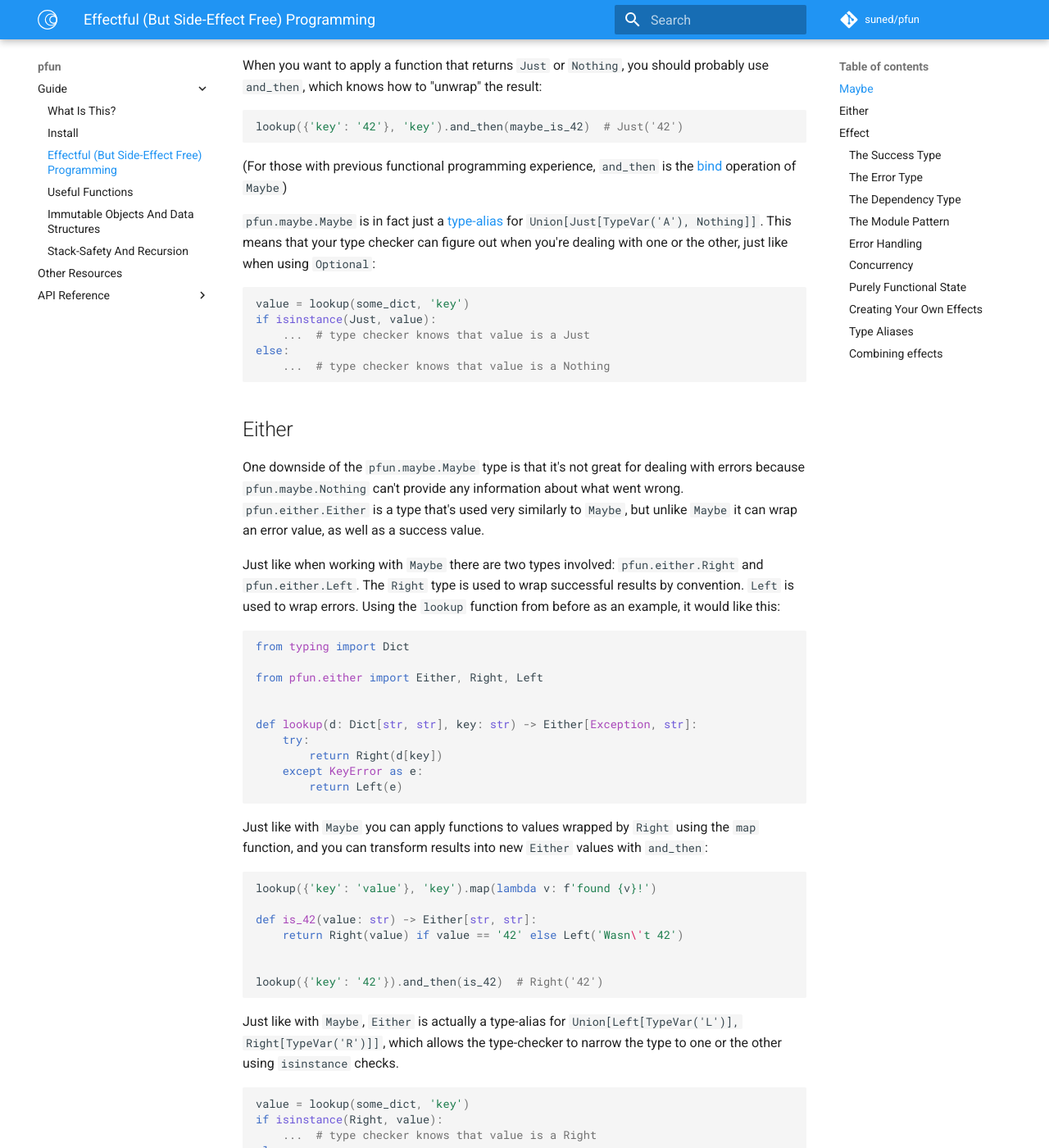
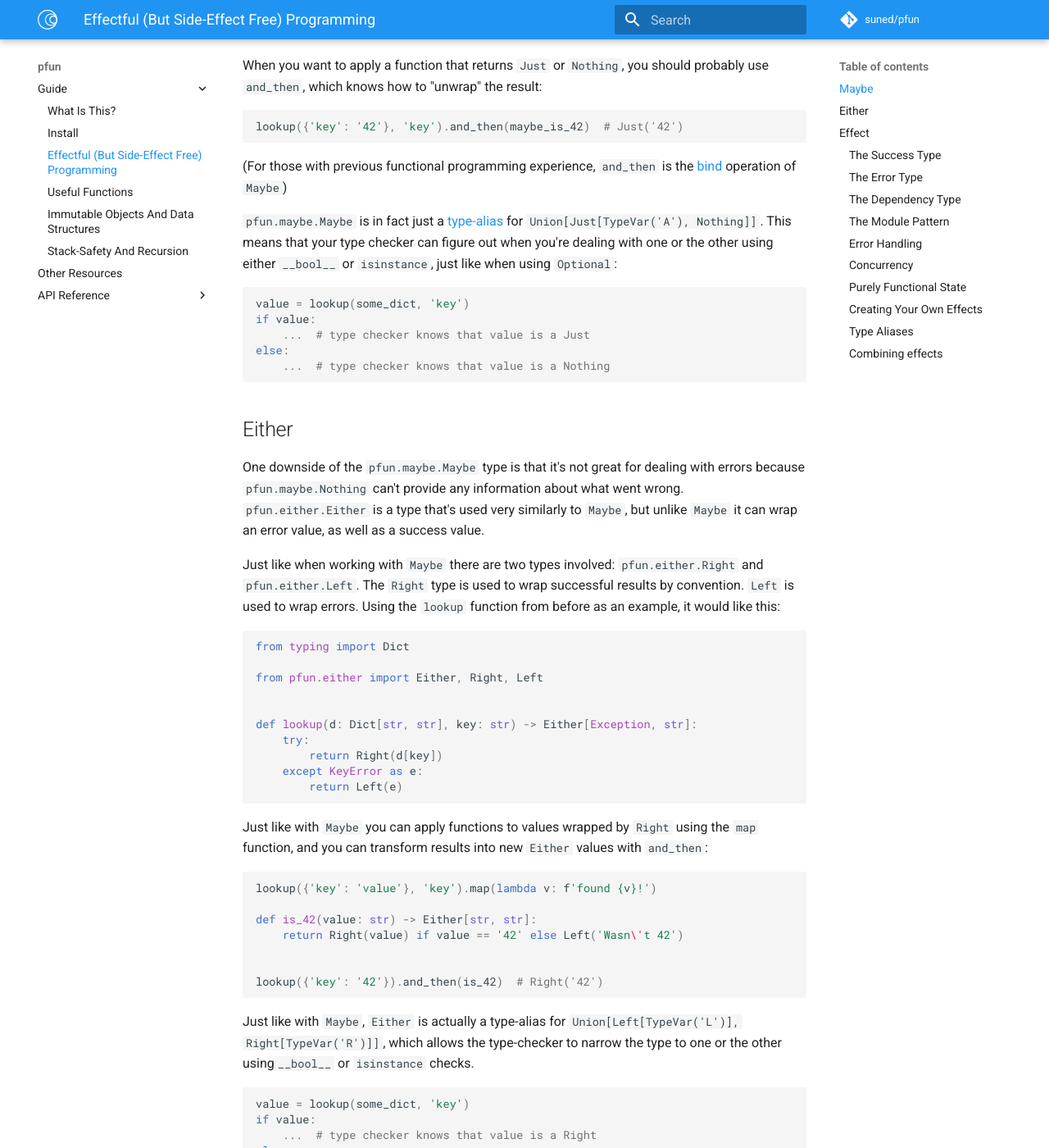
Before and after one commit to suned/pfun, an MkDocs documentation site: the page built from docs/effectful_but_side_effect_free.md, in a window 1280 px wide and 1400 px high, scrolled down 1560 px. Shown: the whole window at 82% size. Built offline with MkDocs 1.6.1 and Material for MkDocs 9.7.7, drawn with Linux system fonts in a browser that asks for light colours; comment, search, counter and statistics services are not loaded.

Commit message:
Convert Either and Maybe to discriminated unions through __bool__ (#70)

````diff
--- a/docs/effectful_but_side_effect_free.md
+++ b/docs/effectful_but_side_effect_free.md
@@ -56,10 +56,10 @@ lookup({'key': '42'}, 'key').and_then(maybe_is_42)  # Just('42')
 ```
 (For those with previous functional programming experience, `and_then` is the [bind](https://en.wikipedia.org/wiki/Monad_(functional_programming)#Overview) operation of `Maybe`)
 
-`pfun.maybe.Maybe` is in fact just a [type-alias](https://docs.python.org/3/library/typing.html#type-aliases) for `Union[Just[TypeVar('A'), Nothing]]`. This means that your type checker can figure out when you're dealing with one or the other, just like when using `Optional`:
+`pfun.maybe.Maybe` is in fact just a [type-alias](https://docs.python.org/3/library/typing.html#type-aliases) for `Union[Just[TypeVar('A'), Nothing]]`. This means that your type checker can figure out when you're dealing with one or the other using either `__bool__` or `isinstance`, just like when using `Optional`:
 ```python
 value = lookup(some_dict, 'key')
-if isinstance(Just, value):
+if value:
     ...  # type checker knows that value is a Just
 else:
     ...  # type checker knows that value is a Nothing
@@ -93,11 +93,11 @@ def is_42(value: str) -> Either[str, str]:
 
 lookup({'key': '42'}).and_then(is_42)  # Right('42')
 ```
-Just like with `Maybe`, `Either` is actually a type-alias for `Union[Left[TypeVar('L')], Right[TypeVar('R')]]`, which allows the type-checker to narrow the type to one or the other using `isinstance` checks.
+Just like with `Maybe`, `Either` is actually a type-alias for `Union[Left[TypeVar('L')], Right[TypeVar('R')]]`, which allows the type-checker to narrow the type to one or the other using`__bool__` or `isinstance` checks.
 
 ```python
 value = lookup(some_dict, 'key')
-if isinstance(Right, value):
+if value:
     ...  # type checker knows that value is a Right
 else:
     ...  # type checker knows that value is a Left
````
Also changed, not shown: README.md (+1 -1 lines), 3 other files.
